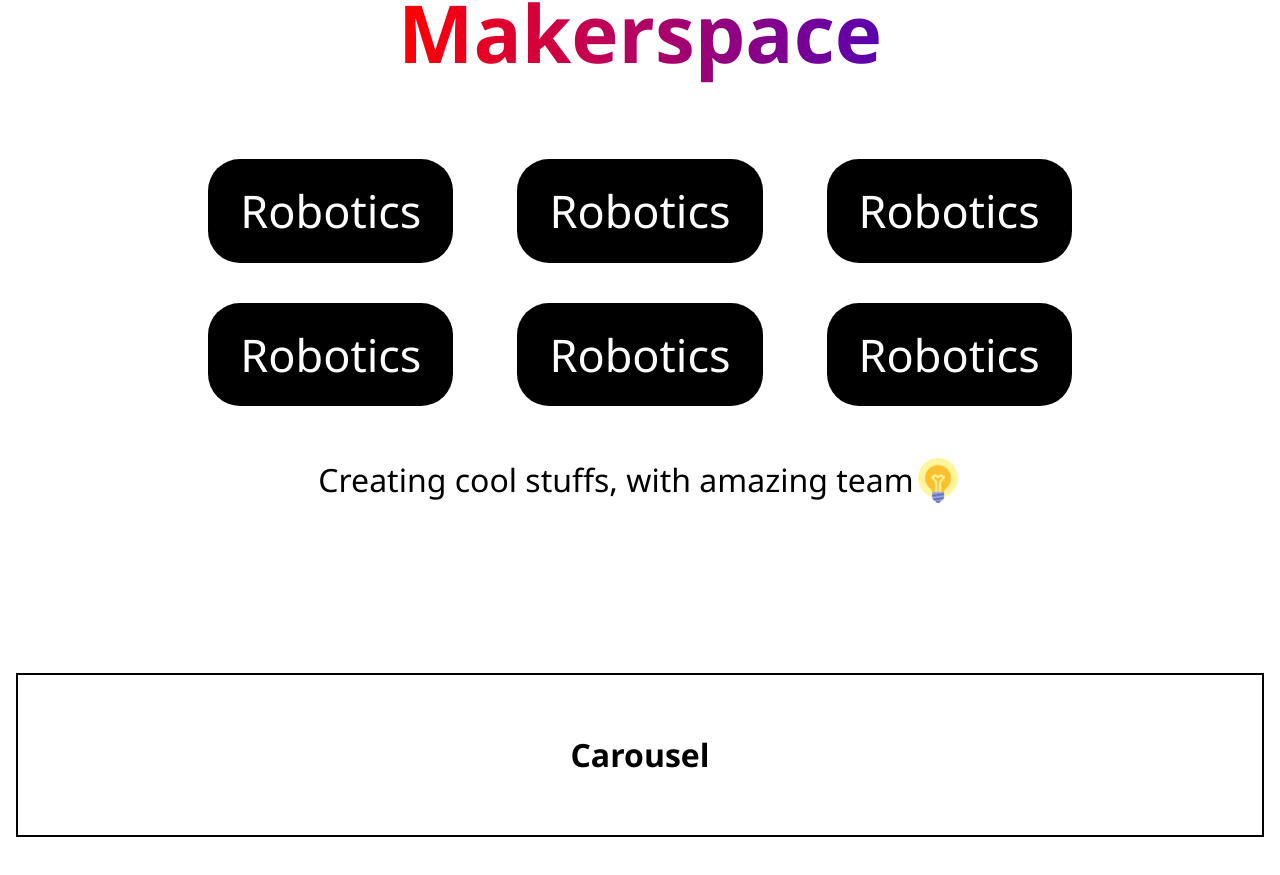
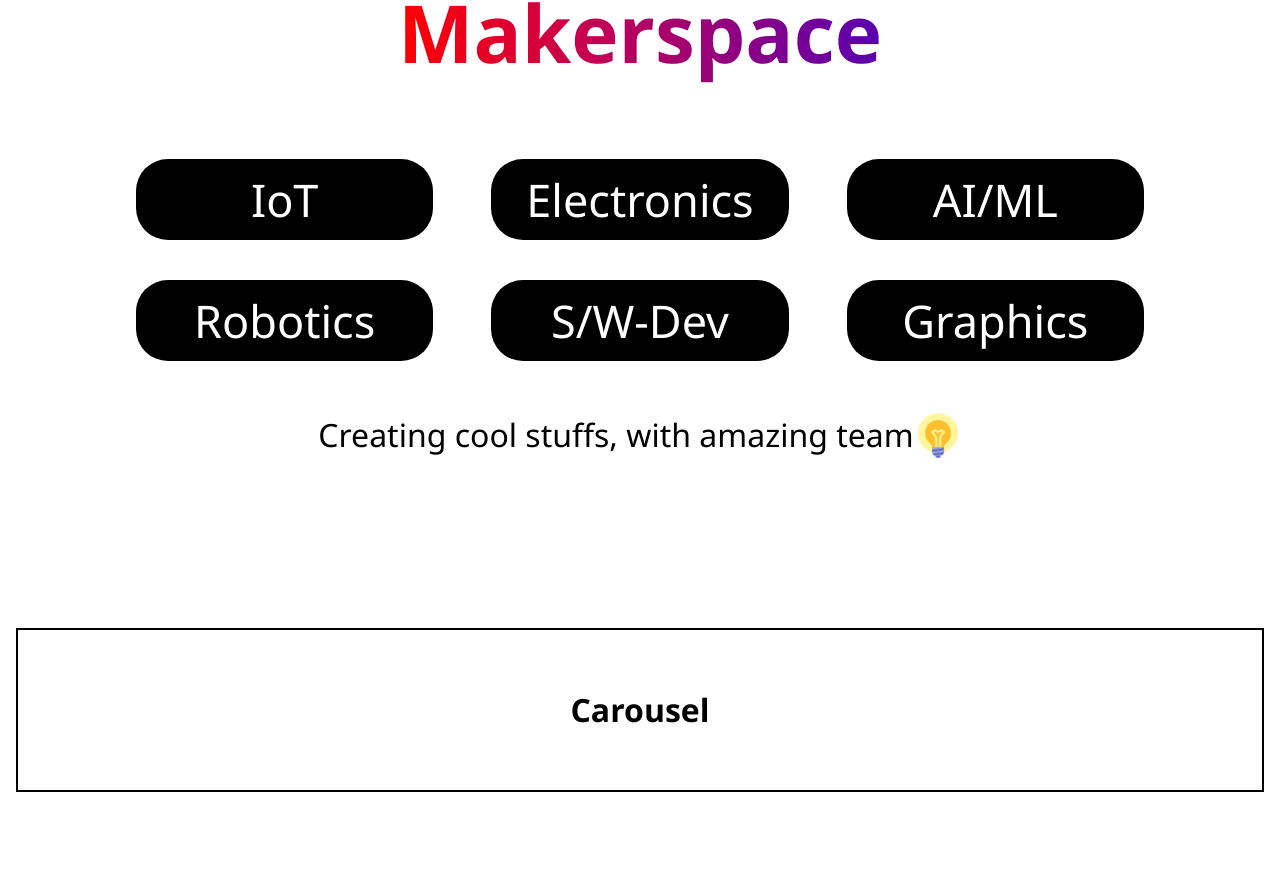
Before and after one commit to ju-makerspace/mks-website, a React (Create React App) app in the folder frontend/: page / in a window 1280 px wide. Shown: the part 966-1841 px from the top of the page. Built offline with nearby package versions, Linux system fonts and the light colour scheme; the HTML template or start-up script is replaced by a standard one.

Commit message:
changes in domains

```diff
--- a/frontend/src/components/home/Domain.js
+++ b/frontend/src/components/home/Domain.js
@@ -7,17 +7,20 @@ const Domain = () => {
                 Domains available in <span className='grad2'>Makerspace</span>
             </div>
             <div className='domain_list'>
+                <div className='domain_item'>IoT</div>
+                <div className='domain_item'>Electronics</div>
+                <div className='domain_item'>AI/ML</div>
                 <div className='domain_item'>Robotics</div>
-                <div className='domain_item'>Robotics</div>
-                <div className='domain_item'>Robotics</div>
-                <div className='domain_item'>Robotics</div>
-                <div className='domain_item'>Robotics</div>
-                <div className='domain_item'>Robotics</div>
+                <div className='domain_item'>S/W-Dev</div>
+                <div className='domain_item'>Graphics</div>
             </div>
             <div className='domain_desc'>
                 Creating cool stuffs, with amazing team{' '}
                 <div>
-                    <img src={process.env.PUBLIC_URL + '/images/idea.png'} />
+                    <img
+                        alt='idea'
+                        src={process.env.PUBLIC_URL + '/images/idea.png'}
+                    />
                 </div>
             </div>
         </div>
--- a/frontend/src/styles/desktop/home/Domain.css
+++ b/frontend/src/styles/desktop/home/Domain.css
@@ -61,7 +61,9 @@
     justify-content: center;
     align-items: center;
 
-    padding: 1.2rem 2rem;
+    padding: 0.5rem 2rem;
+    width: 80%;
+    height: max-content;
 
     background: #000000;
     border-radius: 2rem;
```
